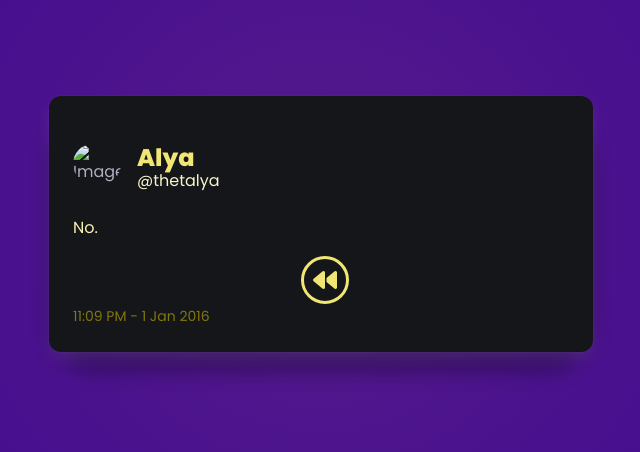
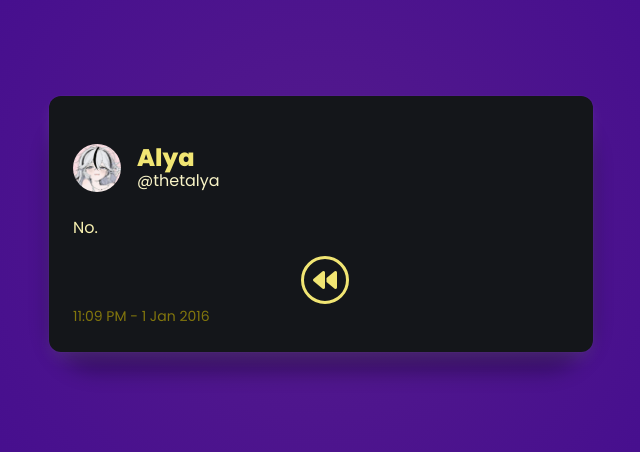
Before and after one commit to ThetAlya/Finals-Website, a plain HTML site: page pages/no.html in a window 1280 px wide. Shown: the part 176-628 px from the top of the page, without its empty margins (319-959 px from the left). Drawn offline with nearby package versions, Linux system fonts and the light colour scheme; the site is published under a folder, as on GitHub Pages, so addresses that start at the root find nothing.

Commit message:
Update image source path in no.html

```diff
--- a/pages/no.html
+++ b/pages/no.html
@@ -20,7 +20,7 @@
                             <div class="media mt-5">
                                 <div class="media-left">
                                     <figure class="image is-48x48 is-rounded">
-                                    <img class="is-rounded" src="/images/main.jpg" alt="Image">
+                                    <img class="is-rounded" src="../images/main.jpg" alt="Image">
                                     </figure>
                                 </div>
                                     <div class="media-content">
```
